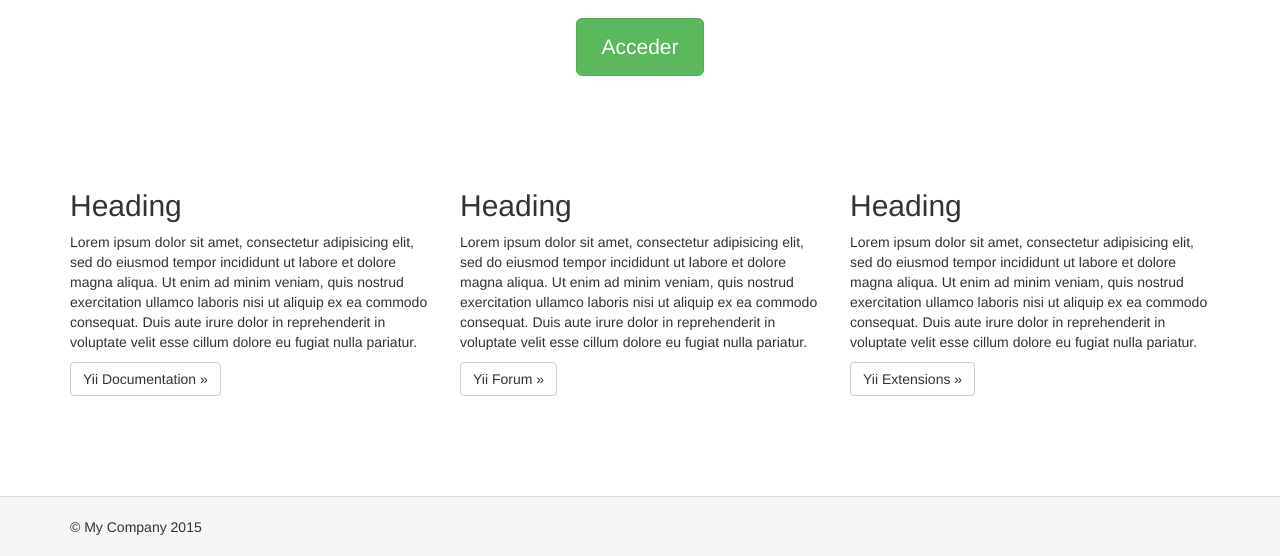
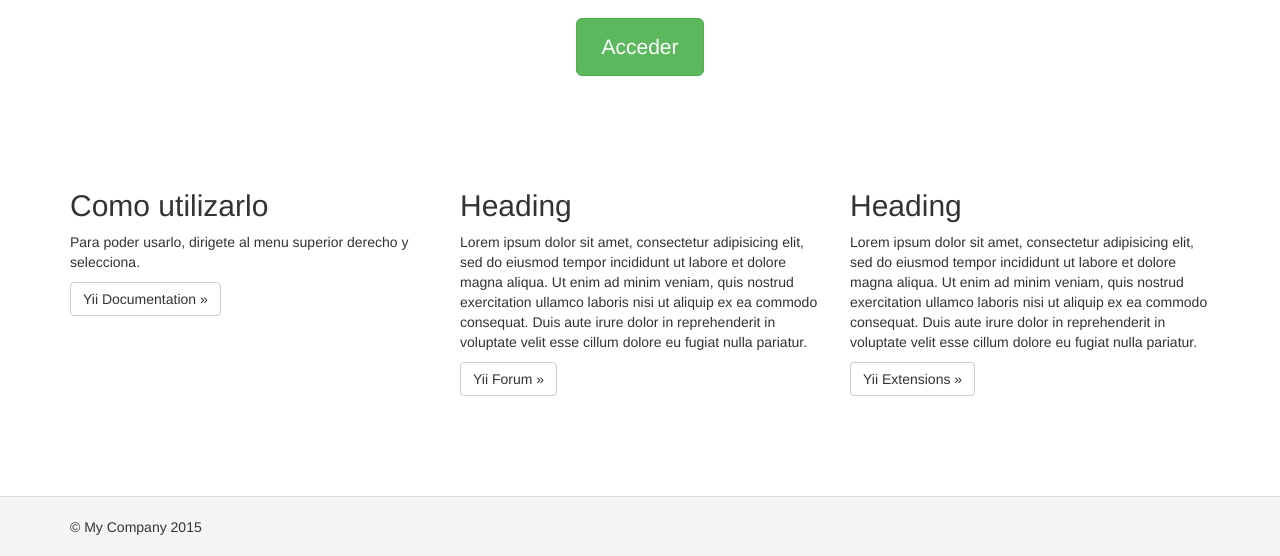
Before and after one commit to cesartejeda/ProyectoFinal, a Yii app: template MiAplicacion/views/site/index.php in a window 1280 px wide. Shown: the part 244-800 px from the top of the page. Run offline with PHP 8.4 and a stand-in for Yii, Linux system fonts and the light colour scheme; the template is opened without the code that fills it, so the values that code supplies are empty; some libraries are stand-ins or nearby versions.

Commit message:
cuarta versión

```diff
--- a/MiAplicacion/views/site/index.php
+++ b/MiAplicacion/views/site/index.php
@@ -19,12 +19,9 @@ $this->title = 'My Yii Application';
 
         <div class="row">
             <div class="col-lg-4">
-                <h2>Heading</h2>
+                <h2>Como utilizarlo</h2>
 
-                <p>Lorem ipsum dolor sit amet, consectetur adipisicing elit, sed do eiusmod tempor incididunt ut labore et
-                    dolore magna aliqua. Ut enim ad minim veniam, quis nostrud exercitation ullamco laboris nisi ut aliquip
-                    ex ea commodo consequat. Duis aute irure dolor in reprehenderit in voluptate velit esse cillum dolore eu
-                    fugiat nulla pariatur.</p>
+                <p>Para poder usarlo, dirigete al menu superior derecho y selecciona.</p>
 
                 <p><a class="btn btn-default" href="http://www.yiiframework.com/doc/">Yii Documentation &raquo;</a></p>
             </div>
```
